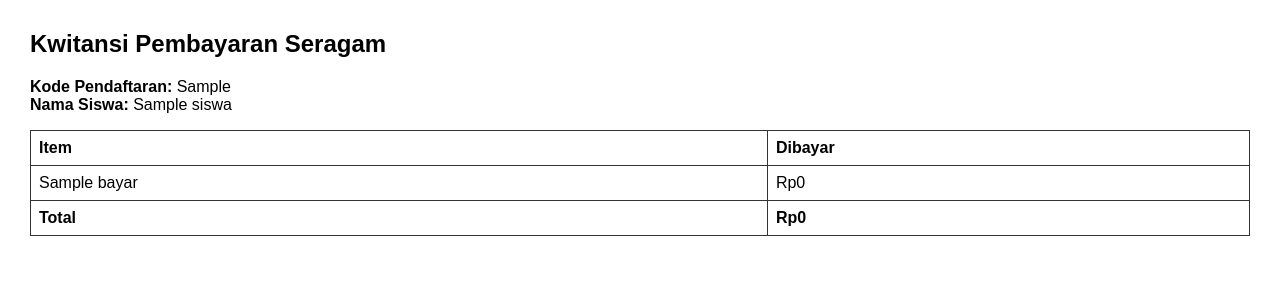
After one commit to ibnulazma/ppdb-CIDANAJAX, a CodeIgniter 4 app: the page made by app/Views/pembayaran/kwitansi.php in a window 1280 px wide. The commit adds this page. Shown: the top 300 px of the page. Run offline with PHP 8.4 and a stand-in for CodeIgniter, Linux system fonts and the light colour scheme; the template is opened without the code that fills it: most values are stand-ins (such as "Sample title", 1, 10 or a date in 2020); some libraries are stand-ins or nearby versions.

Commit message:
tengahmalam

```diff
--- a/app/Config/Routes.php
+++ b/app/Config/Routes.php
@@ -65,6 +65,7 @@ $routes->get('formulir/getSekolahByJenjang/(:num)', 'Formulir::getSekolahByJenja
 $routes->get('seragam', 'Seragam::index');
 $routes->post('seragam/cari', 'Seragam::cari');
 $routes->post('seragam/bayar', 'Seragam::bayar');
+$routes->get('/seragam/kwitansi/(:any)/(:any)', 'Seragam::kwitansi/$1/$2');
 
 
 
--- /dev/null
+++ b/app/Views/pembayaran/kwitansi.php
@@ -0,0 +1,78 @@
+<!DOCTYPE html>
+<html lang="id">
+
+<head>
+    <meta charset="UTF-8">
+    <title>Kwitansi Pembayaran</title>
+    <style>
+        body {
+            font-family: Arial, sans-serif;
+            margin: 30px;
+        }
+
+        table {
+            border-collapse: collapse;
+            width: 100%;
+            margin-top: 10px;
+        }
+
+        th,
+        td {
+            border: 1px solid #333;
+            padding: 8px;
+            text-align: left;
+        }
+
+        .header {
+            text-align: center;
+            margin-bottom: 20px;
+        }
+
+        .right {
+            text-align: right;
+        }
+
+        .footer {
+            margin-top: 30px;
+            text-align: center;
+            font-size: 0.9em;
+            color: #555;
+        }
+    </style>
+</head>
+
+<body>
+
+    <h2>Kwitansi Pembayaran Seragam</h2>
+    <p><b>Kode Pendaftaran:</b> <?= esc($siswa->kode_pendaftaran) ?><br>
+        <b>Nama Siswa:</b> <?= esc($siswa->nama_siswa) ?>
+    </p>
+
+    <table>
+        <thead>
+            <tr>
+                <th>Item</th>
+                <th>Dibayar</th>
+            </tr>
+        </thead>
+        <tbody>
+            <?php $total = 0; ?>
+            <?php foreach ($bayar as $b): ?>
+                <?php $total += floatval($b->dibayar); ?>
+                <tr>
+                    <td><?= esc($b->nama_item) ?></td>
+                    <td>Rp<?= number_format($b->dibayar, 0, ',', '.') ?></td>
+                </tr>
+            <?php endforeach; ?>
+        </tbody>
+        <tfoot>
+            <tr>
+                <th>Total</th>
+                <th>Rp<?= number_format($total, 0, ',', '.') ?></th>
+            </tr>
+        </tfoot>
+    </table>
+
+</body>
+
+</html>
```
Also changed, not shown: app/Controllers/Seragam.php (+109 -25 lines), app/Views/pembayaran/index.php (+32 -15 lines).
